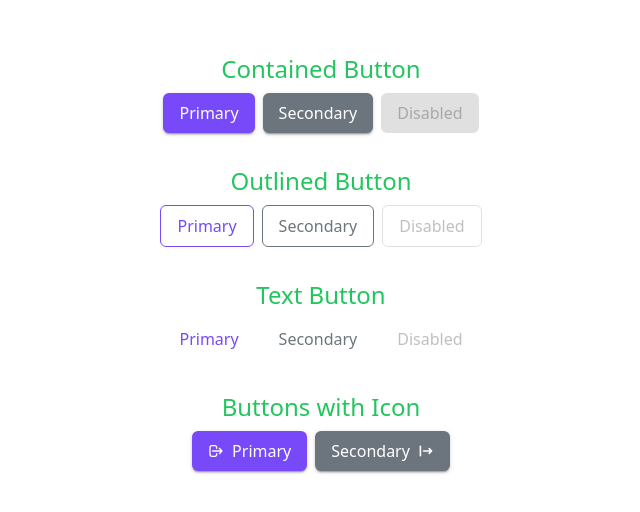
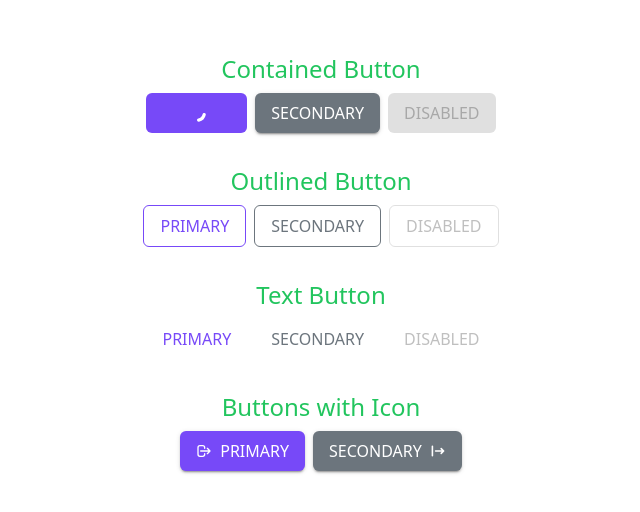
Before and after one commit to demolaemrick/my-react-components, a React (Create React App) app: page / in a window 1280 px wide. Shown: the part 126-638 px from the top of the page, without its empty margins (319-959 px from the left). Built offline with nearby package versions, Linux system fonts and the light colour scheme.

Commit message:
rounding on on button for now

```diff
--- a/src/App.tsx
+++ b/src/App.tsx
@@ -19,7 +19,9 @@ function App() {
 			<div className="flex flex-col gap-2">
 				<Header>Contained Button</Header>
 				<FlexRow>
-					<Button>Primary</Button>
+					<Button loading useDefaultLoader>
+						Primary
+					</Button>
 					<Button color="secondary">Secondary</Button>
 					<Button disabled>Disabled</Button>
 				</FlexRow>
--- a/src/components/ui/Spinner.tsx
+++ b/src/components/ui/Spinner.tsx
@@ -1,21 +1,29 @@
-const Spinner = ({ size = 1 }: { size?: number }) => {
+const Spinner = ({ size = 18, color }: { size?: number; color?: string }) => {
 	return (
+		<span className="absolute top-2/4 left-2/4 -translate-x-2/4 -translate-y-2/4">
 			<svg
-			role="status"
-			className={`inline w-${size} h-${size} mr-2 text-gray-200 animate-spin dark:text-gray-600 fill-white`}
-			viewBox="0 0 100 101"
-			fill="none"
 				xmlns="http://www.w3.org/2000/svg"
+				version="1.0"
+				width={size}
+				height={size}
+				viewBox="0 0 128 128"
 			>
+				<g>
 					<path
-				d="M100 50.5908C100 78.2051 77.6142 100.591 50 100.591C22.3858 100.591 0 78.2051 0 50.5908C0 22.9766 22.3858 0.59082 50 0.59082C77.6142 0.59082 100 22.9766 100 50.5908ZM9.08144 50.5908C9.08144 73.1895 27.4013 91.5094 50 91.5094C72.5987 91.5094 90.9186 73.1895 90.9186 50.5908C90.9186 27.9921 72.5987 9.67226 50 9.67226C27.4013 9.67226 9.08144 27.9921 9.08144 50.5908Z"
-				fill="currentColor"
+						d="M75.4 126.63a11.43 11.43 0 01-2.1-22.65 40.9 40.9 0 0030.5-30.6 11.4 11.4 0 1122.27 4.87h.02a63.77 63.77 0 01-47.8 48.05v-.02a11.38 11.38 0 01-2.93.37z"
+						fill={color ? color : '#fff'}
 					/>
-			<path
-				d="M93.9676 39.0409C96.393 38.4038 97.8624 35.9116 97.0079 33.5539C95.2932 28.8227 92.871 24.3692 89.8167 20.348C85.8452 15.1192 80.8826 10.7238 75.2124 7.41289C69.5422 4.10194 63.2754 1.94025 56.7698 1.05124C51.7666 0.367541 46.6976 0.446843 41.7345 1.27873C39.2613 1.69328 37.813 4.19778 38.4501 6.62326C39.0873 9.04874 41.5694 10.4717 44.0505 10.1071C47.8511 9.54855 51.7191 9.52689 55.5402 10.0491C60.8642 10.7766 65.9928 12.5457 70.6331 15.2552C75.2735 17.9648 79.3347 21.5619 82.5849 25.841C84.9175 28.9121 86.7997 32.2913 88.1811 35.8758C89.083 38.2158 91.5421 39.6781 93.9676 39.0409Z"
-				fill="currentFill"
+					<animateTransform
+						attributeName="transform"
+						type="rotate"
+						from="0 64 64"
+						to="360 64 64"
+						dur="1000ms"
+						repeatCount="indefinite"
 					/>
+				</g>
 			</svg>
+		</span>
 	);
 };
 
--- a/src/stories/Button.tsx
+++ b/src/stories/Button.tsx
@@ -123,12 +123,13 @@ const Button = ({
 			[`${buttonConfig[color].text}`]: variant === 'text',
 			[`${buttonConfig[color].outlined}`]: variant === 'outlined',
 			'shadow-mui-button hover:shadow-mui-button-hover active:shadow-mui-button-active':
-				variant === 'contained' && !disabled && !disableElevation,
-			'cursor-default text-black/25': disabled,
+				variant === 'contained' && !disabled && !loading && !disableElevation,
+			'cursor-default text-black/25': disabled || loading,
 			'bg-black/[0.12]': disabled && variant === 'contained',
 			'hover:bg-transparent': disabled && variant !== 'contained',
 			'border-black/[0.12]': disabled && variant === 'outlined',
 			'w-full': fullWidth,
+			'text-transparent hover:text-transparent': loading && useDefaultLoader,
 		},
 		size && buttonConfig[size],
 		className
@@ -141,16 +142,28 @@ const Button = ({
 			{endIcon && <>{endIcon}</>}
 		</>
 	);
-	if (loading) {
-		buttonContent =
-			loader && useDefaultLoader ? <Spinner /> : <>{loadingIndicator}</>;
+	if (loading && !useDefaultLoader) {
+		buttonContent = <>{loadingIndicator}</>;
+	}
+	if (loading && useDefaultLoader) {
+		buttonContent = (
+			<>
+				<>{loader}</>
+				{buttonContent}
+			</>
+		);
 	}
 	return (
 		<button
 			type={type}
-			disabled={disabled}
+			disabled={disabled || loading}
 			onClick={handleClick}
-			className={twMerge(clsx(classList, 'rounded-md capitalize select-none'))}
+			className={twMerge(
+				clsx(
+					classList,
+					'min-w-[64px] font-medium rounded-md uppercase leading-7 select-none'
+				)
+			)}
 		>
 			{buttonContent}
 		</button>
--- a/src/theme.ts
+++ b/src/theme.ts
@@ -1,20 +1,21 @@
 export const buttonConfig = {
 	// Colors
 	primary: {
-		contained: 'bg-primary hover:bg-primary-dark text-white hover:text-white',
+		contained:
+			'bg-primary hover:bg-primary-dark disabled:bg-primary text-white hover:text-white',
 		text: 'bg-transparent text-primary hover:bg-primary/5',
 		outlined: 'border border-primary text-primary hover:bg-primary-dark/5',
 	},
 	secondary: {
 		contained:
-			'bg-secondary hover:bg-secondary-dark text-white hover:text-white',
+			'bg-secondary hover:bg-secondary-dark disabled:bg-secondary text-white hover:text-white',
 		text: 'bg-transparent text-secondary hover:bg-secondary/5',
 		outlined:
 			'border border-secondary text-secondary bg-opacity-0 hover:bg-secondary/10',
 	},
 
 	// Sizes
-	sm: 'px-3 py-2',
-	md: 'px-4 py-2',
+	sm: 'px-2.5 py-1',
+	md: 'px-4 py-1.5',
 	lg: 'px-5 py-2',
 };
```
Also changed, not shown: 2 other files (tests, documents, lock files or other folders). Lines whose indentation alone changed are shown as unchanged.
